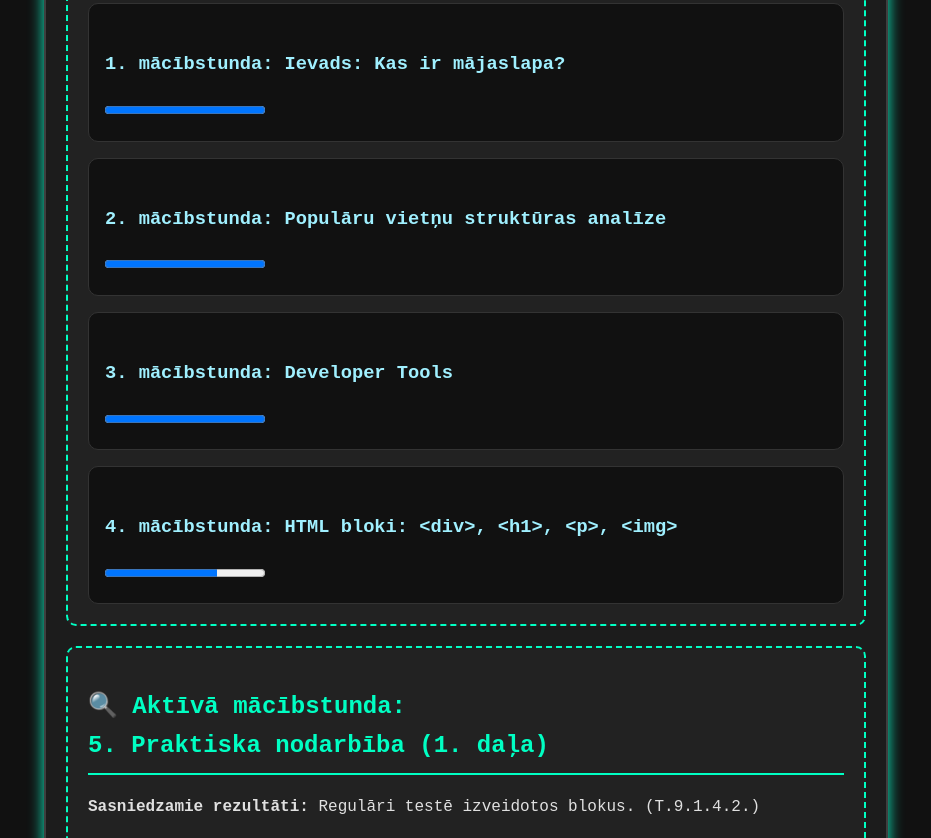
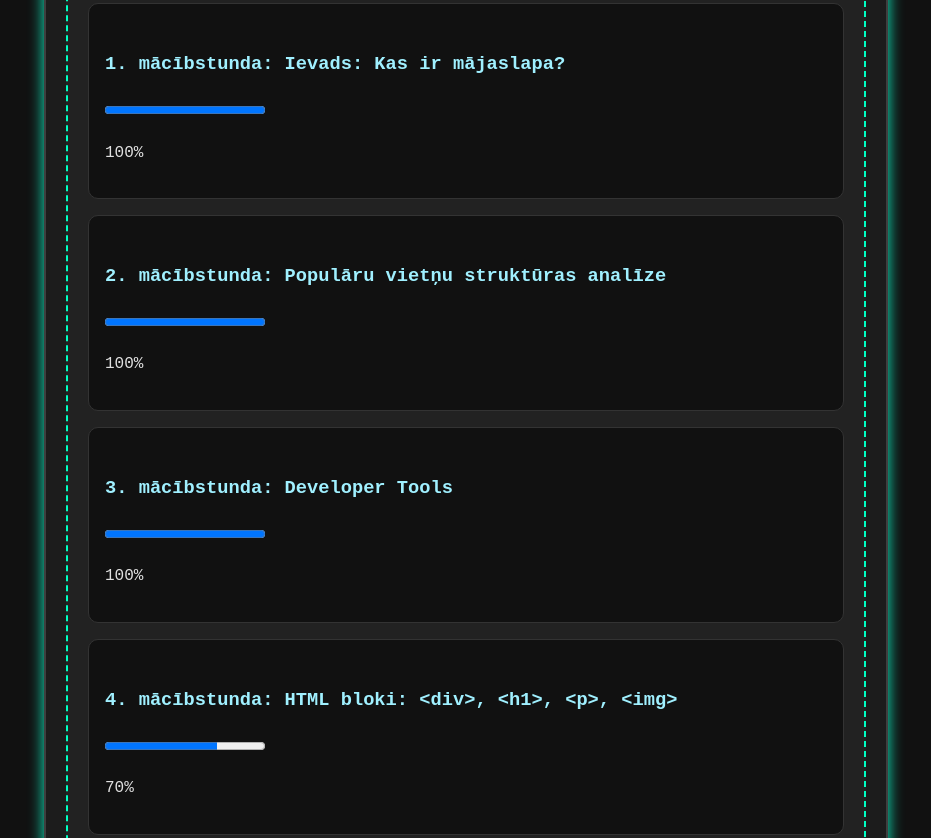
Before and after one commit to DDR-arturs/mission_hq, a plain HTML site: page mockup_index.html in a window 1280 px wide. Shown: the part 353-1191 px from the top of the page, without its empty margins (174-1105 px from the left). Drawn offline with Linux system fonts and the light colour scheme.

Commit message:
Update mockup_index.html

```diff
--- a/mockup_index.html
+++ b/mockup_index.html
@@ -16,22 +16,22 @@
 
       <div class="mission-entry">
         <h3>1. mācībstunda: Ievads: Kas ir mājaslapa?</h3>
-        <progress value="100" max="100"></progress>
+        <progress value="100" max="100"></progress><p> 100% </p>
       </div>
 
       <div class="mission-entry">
         <h3>2. mācībstunda: Populāru vietņu struktūras analīze</h3>
-        <progress value="100" max="100"></progress>
+        <progress value="100" max="100"></progress> <p> 100% </p>
       </div>
 
       <div class="mission-entry">
         <h3>3. mācībstunda: Developer Tools</h3>
-        <progress value="100" max="100"></progress>
+        <progress value="100" max="100"></progress><p> 100% </p>
       </div>
 
       <div class="mission-entry">
         <h3>4. mācībstunda: HTML bloki: &lt;div&gt;, &lt;h1&gt;, &lt;p&gt;, &lt;img&gt;</h3>
-        <progress value="70" max="100"></progress>
+        <progress value="70" max="100"></progress><p> 70% </p>
       </div>
     </div>
 
```
